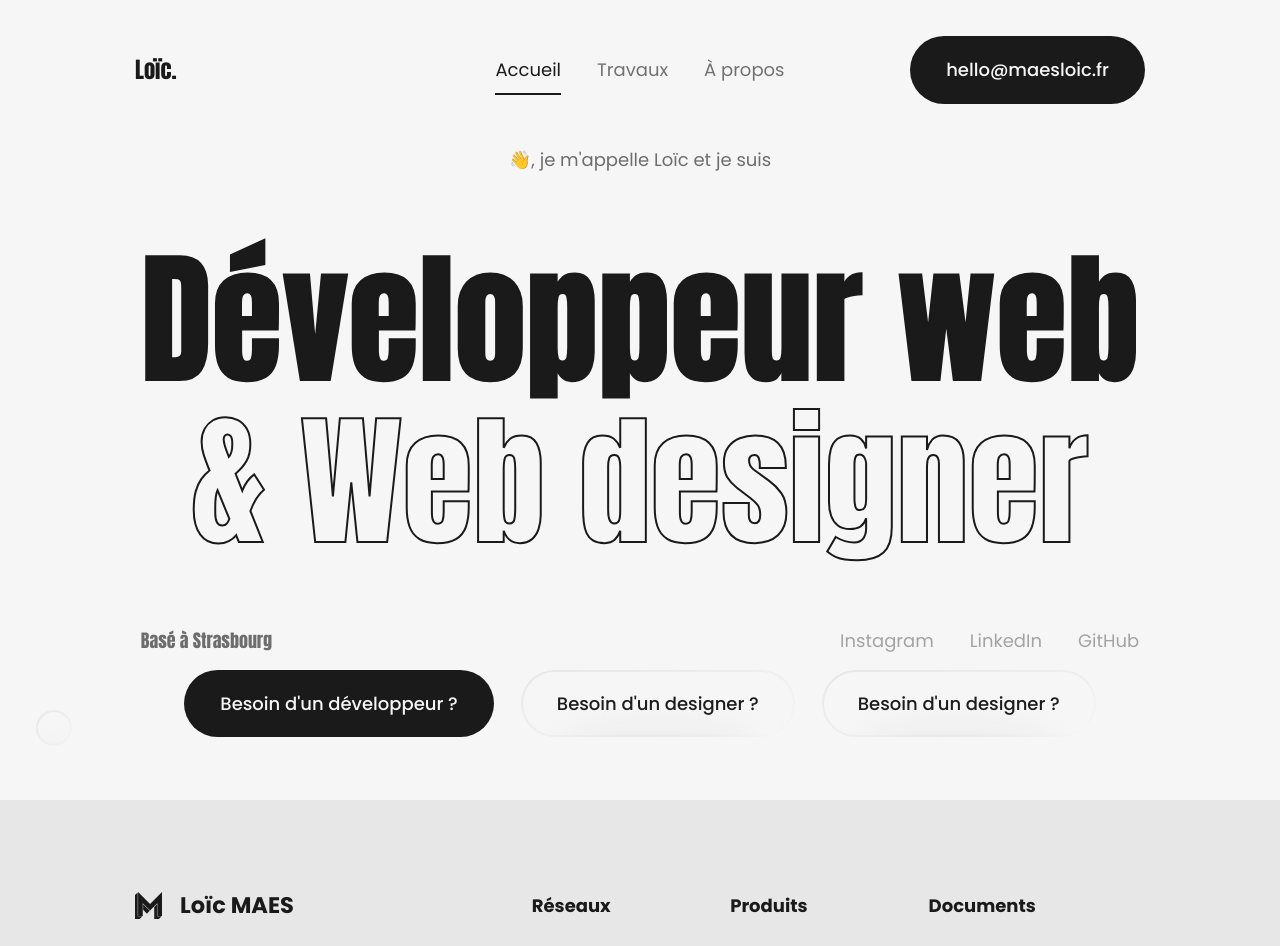
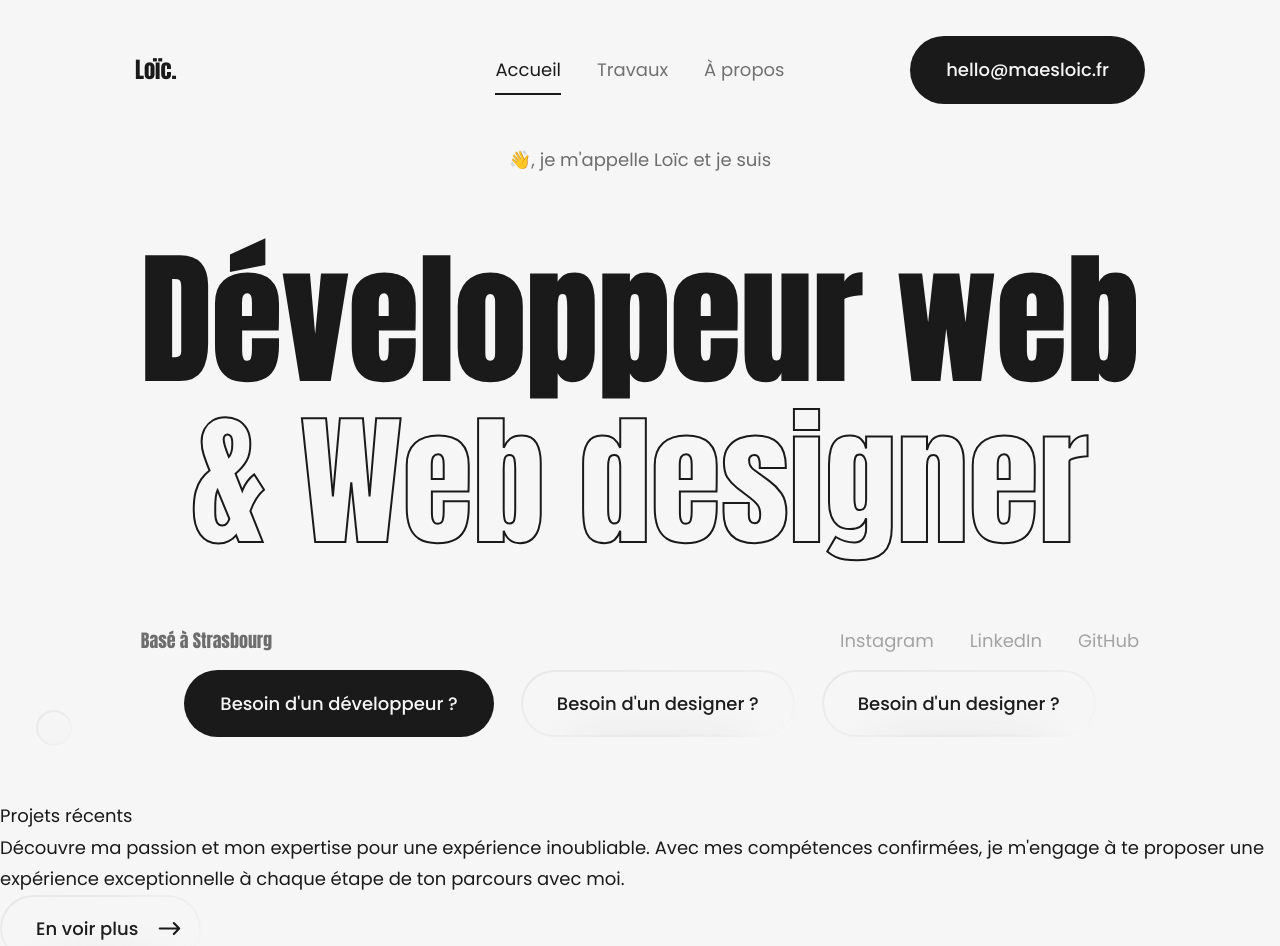
Before and after one commit to loicmaes/portfolio, a Nuxt app: page / in a window 1280 px wide. Shown: the top 946 px of the page. Built offline with nearby package versions, Linux system fonts and the light colour scheme.

Commit message:
:rocket: New projects section

```diff
--- a/pages/index.vue
+++ b/pages/index.vue
@@ -1,6 +1,10 @@
 <script setup lang="ts">
 import NavigationLink from "~/components/uikit/buttons/NavigationLink.vue";
 import CallToAction from "~/components/uikit/buttons/CallToAction.vue";
+import IconArrowRight from "~/components/uikit/icons/arrows/IconArrowRight.vue";
+import ProjectCard from "~/components/locals/projects/ProjectCard.vue";
+// Mocks
+import {projects} from '~/assets/mocks/projects';
 import {CtaIconPosition, CtaVariant} from "assets/types/callToAction";
 </script>
 
@@ -30,6 +34,24 @@ import {CtaIconPosition, CtaVariant} from "assets/types/callToAction";
         <CallToAction>Besoin d'un développeur ?</CallToAction>
         <CallToAction variant="secondary">Besoin d'un designer ?</CallToAction>
         <CallToAction :variant="CtaVariant.SECONDARY">Besoin d'un designer ?</CallToAction>
+      </div>
+    </section>
+
+    <section class="section projects">
+      <header class="projects__head">
+        <div class="projects__head--wrapper">
+          <h2 class="section--title projects__head--title">Projets récents</h2>
+          <p class="projects__head--caption">Découvre ma passion et mon expertise pour une expérience inoubliable. Avec mes compétences confirmées, je m'engage à te proposer une expérience exceptionnelle à chaque étape de ton parcours avec moi.</p>
+        </div>
+
+        <CallToAction :icon-position="CtaIconPosition.RIGHT" :variant="CtaVariant.SECONDARY" class="projects__head--more">
+          <span>En voir plus</span>
+          <IconArrowRight />
+        </CallToAction>
+      </header>
+
+      <div class="projects--wrapper">
+        <ProjectCard class="projects--item" :thumbnail="thumbnail" :client="client" :project="{ name, description, tags }" v-for="{ thumbnail, client, name, description, tags } in projects" :key="name" />
       </div>
     </section>
   </div>
```
